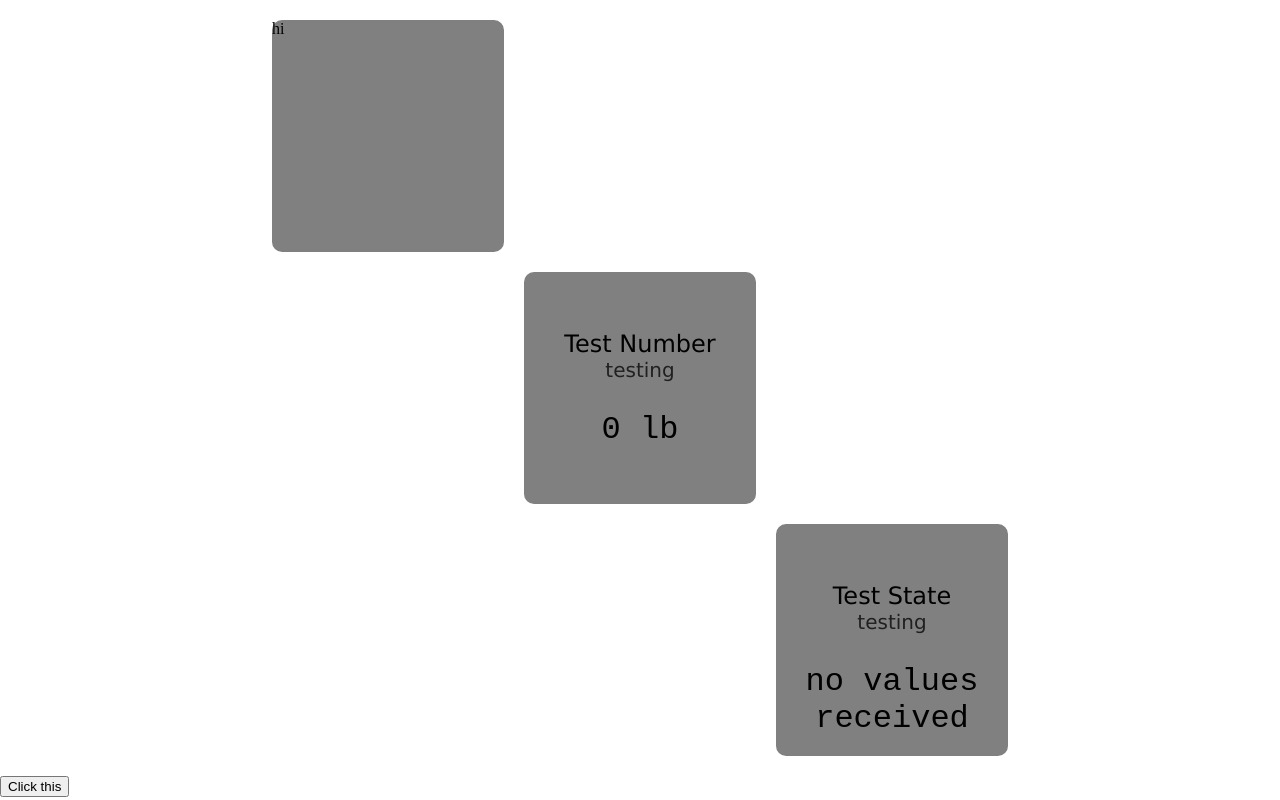
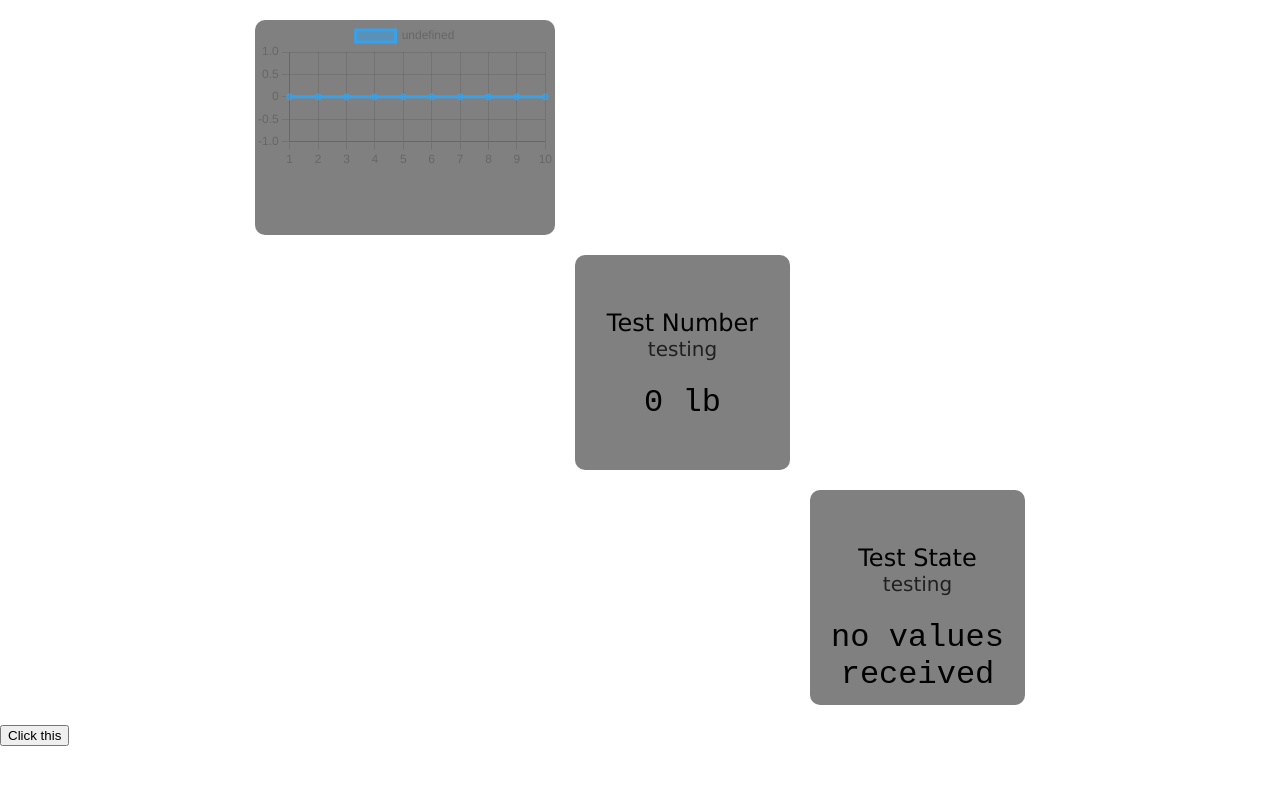
Before and after one commit to Et-17/Microbit-Pet-Data-Panel, a Vue app: page / in a window 1280 px wide. Built offline with nearby package versions, Linux system fonts and the light colour scheme.

Commit message:
idk i quit for today

```diff
--- a/package.json
+++ b/package.json
@@ -11,6 +11,7 @@
     "type-check": "vue-tsc --build --force"
   },
   "dependencies": {
+    "chart.js": "^4.4.2",
     "vue": "^3.4.15"
   },
   "devDependencies": {
--- a/src/App.vue
+++ b/src/App.vue
@@ -7,8 +7,6 @@ import NumberCard from './CardTypes/NumberCard.vue';
 import StateCard from './CardTypes/StateCard.vue';
 import BentoBox from './BentoBox.vue';
 import { rows, columns, readouts } from './panel_construction';
-
-console.log(readouts);
 </script>
 
 <template>
--- a/src/CardTypes/GraphCard.vue
+++ b/src/CardTypes/GraphCard.vue
@@ -1,13 +1,82 @@
 <script setup lang="ts">
-import { ref } from 'vue';
+import { onMounted, ref } from 'vue';
 import CardBase from './CardBase.vue';
 import { listeners, type Message } from '@/receiver_management/message_handling';
+import Chart from 'chart.js/auto'
 
 const body_text = ref("hi");
+let current_label_counter = 0;
 
-async function receive() {
-  body_text.value += "graph\n";
+function receive(num: number) {
+  if (chart == undefined || chart.data.labels == undefined) {
+    return;
+  }
+  // console.log(chart.data.datasets[0].data);
+  // console.log(chart.data.labels)
+  // chart.data.datasets[0].data.push(num);
+  // chart.data.labels.push((chart.data.labels[chart.data.labels.length - 1] ?? 0) + 1);
+  // if (chart.data.datasets[0].data.length > props.max_data_points) {
+  //   chart.data.datasets[0].data.splice(3, 1);
+  //   chart.data.labels.splice(3, 1);
+  // }
+  // chart.update();
+
+  // chart.data.labels.push(current_label_counter);
+  // chart.data.datasets[0].data.push({ x: current_label_counter, y: num });
+  // current_label_counter += 1;
+  // if (chart.data.datasets[0].data.length > props.max_data_points) {
+  //   chart.data.labels.shift();
+  // }
+
+  for (let i = 0; i < chart.data.datasets[0].data.length - 1; i++) {
+    chart.data.datasets[0].data[i] = chart.data.datasets[0].data[i + 1];
+  }
+  chart.data.datasets[0].data[chart.data.datasets[0].data.length] = num;
+  chart.update();
 }
+
+const graph = ref(undefined);
+let chart: Chart | undefined = undefined;
+
+onMounted(() => {
+  if (graph.value == undefined) {
+    return;
+  }
+  // chart = new Chart(graph.value, {
+  //   type: "bar",
+  //   data: {
+  //     labels: ["Red", "Blue", "Yellow", "Green", "Purple", "Orange"],
+  //     datasets: [{
+  //       label: "# of Votes",
+  //       data: [12, 19, 3, 5, 2, 3],
+  //       borderWidth: 1
+  //     }]
+  //   },
+  //   options: {
+  //     scales: {
+  //       y: {
+  //         beginAtZero: true
+  //       }
+  //     }
+  //   }
+  // });
+  chart = new Chart(graph.value, {
+    type: "line",
+    data: {
+      datasets: [{
+        data: [0, 0, 0, 0, 0, 0, 0, 0, 0, 0]
+      }],
+      labels: [1, 2, 3, 4, 5, 6, 7, 8, 9, 10]
+    },
+    // options: {
+    //   scales: {
+    //     x: {
+    //       display: false
+    //     }
+    //   }
+    // }
+  })
+})
 
 const props = defineProps<{
   name: string
@@ -20,12 +89,10 @@ const props = defineProps<{
   max_value?: number
   min_value?: number
 }>();
-
-console.log(props);
 </script>
 
 <template>
   <CardBase :cs="cs" :rs="rs" :ce="ce" :re="re" :listeningKey="listeningKey" @new-value="receive">
-    {{body_text}}
+    <canvas ref="graph"></canvas>
   </CardBase>
 </template>
--- a/src/panel_construction.ts
+++ b/src/panel_construction.ts
@@ -74,7 +74,7 @@ export const readouts: (GraphReadout | NumberReadout | StateReadout)[] = [
             ce: 0,
             re: 0,
         },
-        max_data_points: 200,
+        max_data_points: 10,
     },
     {
         name: "Test Number",
--- a/src/receiver_management/message_handling.ts
+++ b/src/receiver_management/message_handling.ts
@@ -8,7 +8,5 @@ export const listeners: ((message: Message) => void)[] = [];
 export async function broadcastMessage(message: Message) {
     listeners.forEach(callback => {
         callback(message);
-        console.log(callback);
     });
-    console.log(message);
 }
--- a/src/receiver_management/receiver_management.ts
+++ b/src/receiver_management/receiver_management.ts
@@ -45,10 +45,6 @@ async function decodeMessage(message) {
 }
 
 async function receiveMessage(message) {
-    // console.log(message);
-    // if (message[3] == 1) {
-    //     console.log(getValue(message));
-    // }
     broadcastMessage(await decodeMessage(message));
 }
 
```
Also changed, not shown: src/CardTypes/CardBase.vue (+2 -5 lines), 1 other file (tests, documents, lock files or other folders).
